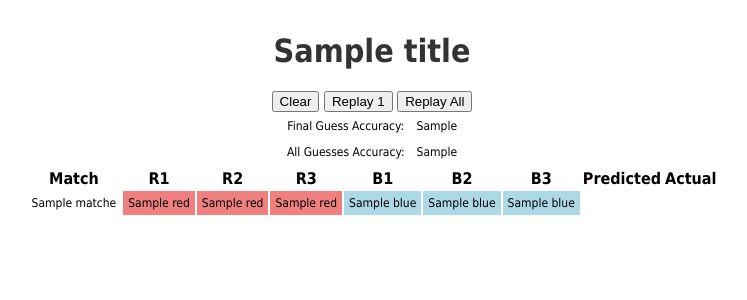
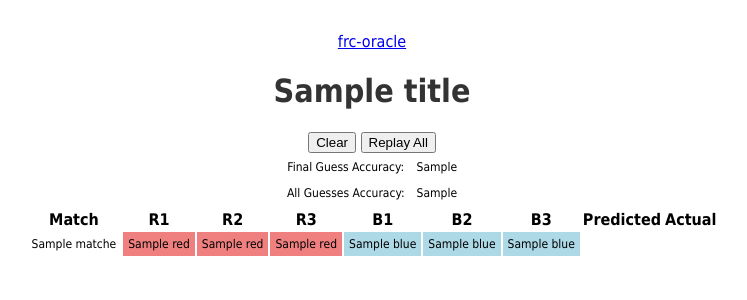
Before and after one commit to JamesRGrant/frc-oracle, a Flask app: template web-flask/templates/event.j2 in a window 1280 px wide. Shown: the top 300 px of the page, without its empty margins (268-1015 px from the left). Run offline with Flask 3, Linux system fonts and the light colour scheme; the template is opened without the code that fills it: most values are stand-ins (such as "Sample title", 1, 10 or a date in 2020); parts of the project's set-up code (start-up, migrations or seed data) failed here and were passed over.

Commit message:
Final submission commit?

```diff
--- a/api-flask/events.py
+++ b/api-flask/events.py
@@ -14,7 +14,7 @@ g_events = {'Events': []}
 def route_events():
     return jsonify(g_events)
 
-@app.route("/api/events/<event_id>", methods = ['GET', 'PUT', 'POST', 'DELETE', 'OPTIONS'])
+@app.route("/api/events/<event_id>", methods = ['GET', 'PUT', 'DELETE', 'OPTIONS'])
 @cross_origin()
 @util.log_stats
 def route_event(event_id):
--- a/web-flask/templates/event.j2
+++ b/web-flask/templates/event.j2
@@ -60,9 +60,9 @@
     </script>
 
     <center>
+    <a href="{{ url_for('index') }}">frc-oracle</a><br>
     <h1>{{ title }}</h1>
     <input id="clear" type="button" value="Clear" onclick="clear_data()" />
-    <input id="replay" type="button" value="Replay 1" onclick="replayMatch()" />
     <input id="all" type="button" value="Replay All" onclick="replayMatch()" />
 
     <table>
```
Also changed, not shown: README.md.
